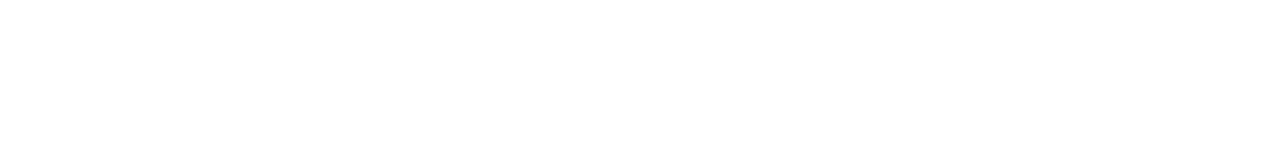
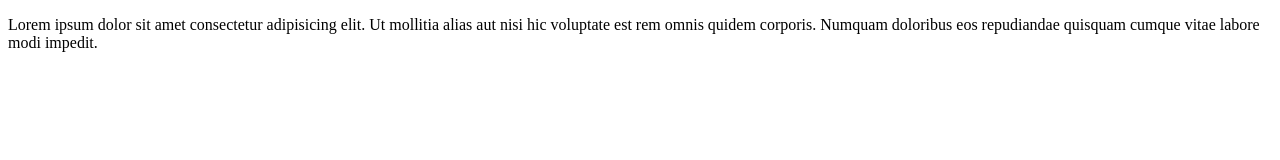
Before and after one commit to NATANDevOfc/projeto-1, a plain HTML site: page index.html in a window 1280 px wide. Drawn offline with Linux system fonts and the light colour scheme.

Commit message:
Adicionado texto no body

```diff
--- a/index.html
+++ b/index.html
@@ -7,6 +7,6 @@
     <title>Curso Gratuito Git e GitHub</title>
 </head>
 <body>
-
+    <p>Lorem ipsum dolor sit amet consectetur adipisicing elit. Ut mollitia alias aut nisi hic voluptate est rem omnis quidem corporis. Numquam doloribus eos repudiandae quisquam cumque vitae labore modi impedit.</p>
 </body>
 </html>
```
